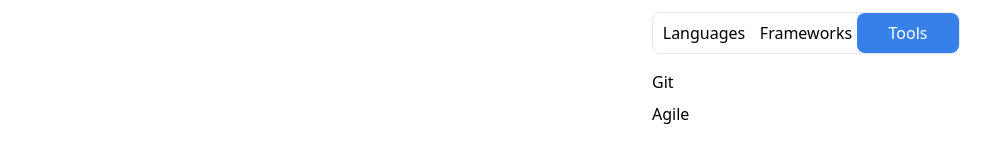
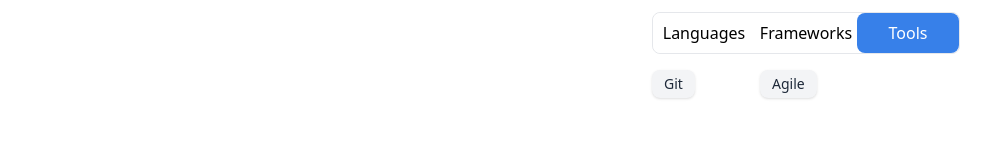
Before and after one commit to jlesliegit/react-portfolio, a React (Vite) app: page /projects/1 in a window 1280 px wide. Both pictures are taken after a click on the element "Tools". Shown: the part 368-530 px from the top of the page, without its empty margins (0-1006 px from the left). Built offline with nearby package versions, Linux system fonts and the light colour scheme.

Commit message:
Styled lang/framework/tools section

```diff
--- a/src/atoms/Technologies.jsx
+++ b/src/atoms/Technologies.jsx
@@ -1,8 +1,8 @@
 export default function Technologies({ name }) {
 
     return (
-        <div className={'flex text-center'}>
-        <p>{name}</p>
+        <div className={'flex text-center gap-1'}>
+        <p className={'inline-block whitespace-nowrap w-fit px-3 py-1 bg-gray-100 text-sm text-gray-800 rounded-lg shadow-sm hover:bg-blue-100 transition'}>{name}</p>
         </div>
     );
 }
--- a/src/atoms/TechnologyGrid.jsx
+++ b/src/atoms/TechnologyGrid.jsx
@@ -79,7 +79,7 @@ export default function TechnologyGrid() {
             }
 
             {showFrameworks &&
-                <div className={'flex flex-col gap-2'}>
+                <div className={'grid grid-cols-2'}>
                     {frameworks.map((framework) => (
                         <Technologies key={framework} name={framework} />
                     ))}
@@ -87,8 +87,8 @@ export default function TechnologyGrid() {
             }
 
             {showTools &&
-                <div className={'flex flex-col gap-2'}>
-                    {tools.map((tool) => (
+                <div className={'grid grid-cols-3 gap-4'}>
+                {tools.map((tool) => (
                         <Technologies key={tool} name={tool} />
                     ))}
                 </div>
```
